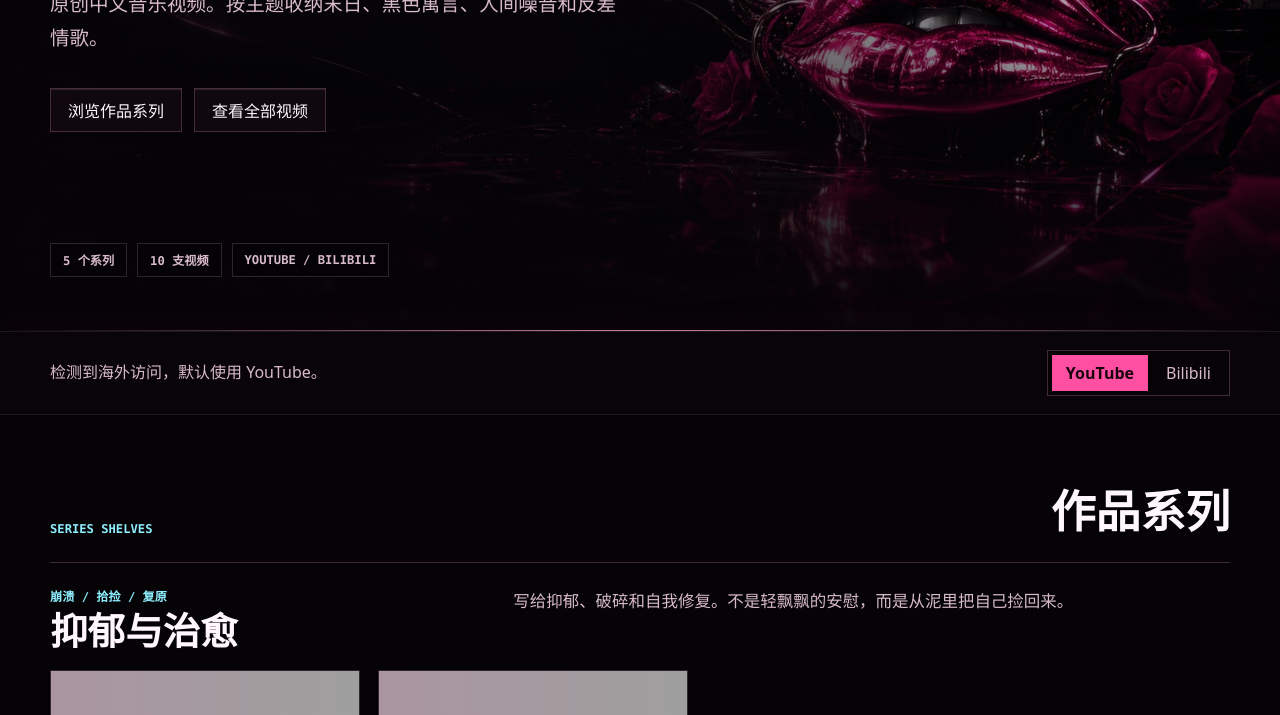
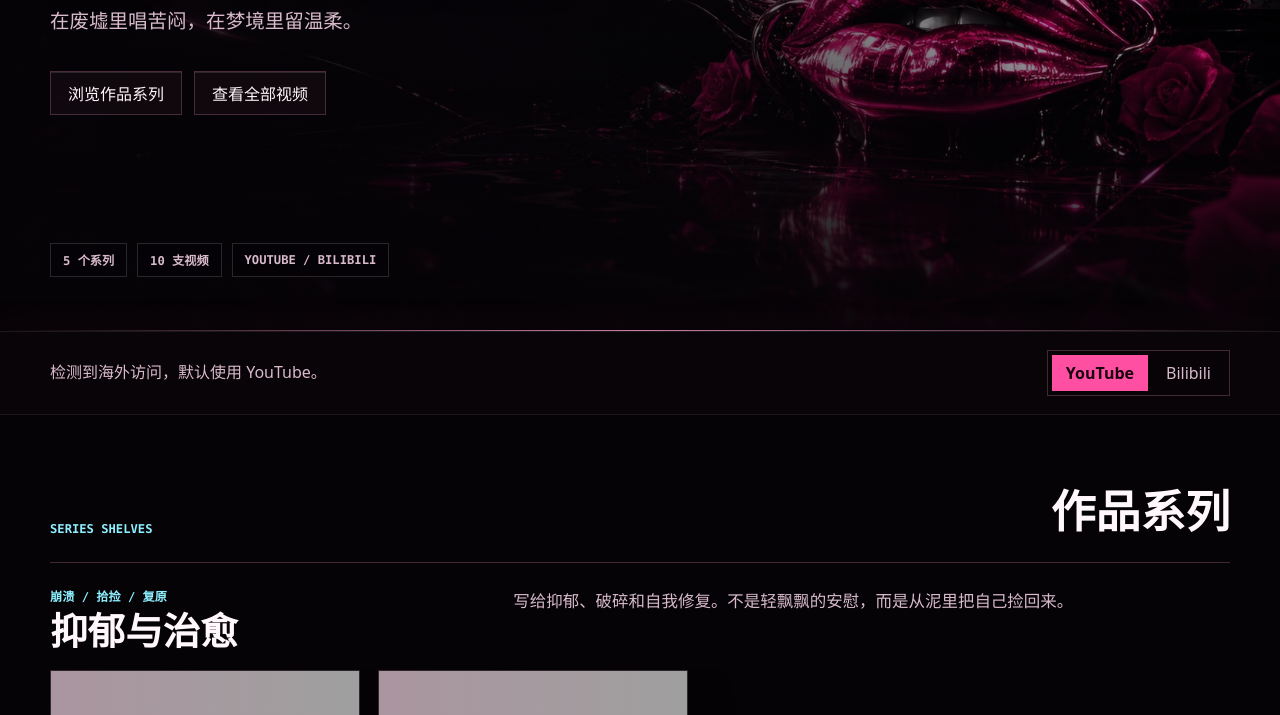
Before and after one commit to yefuwang/titaniumlips.com, a website: page site/public/index.html in a window 1280 px wide. Shown: the part 385-1100 px from the top of the page. Drawn offline with Linux system fonts and the light colour scheme; no server answers; grey boxes are pictures that could not be loaded.

Commit message:
Update homepage subtitle

```diff
--- a/site/public/index.html
+++ b/site/public/index.html
@@ -30,7 +30,7 @@
         <div class="hero-copy">
           <p class="eyebrow">Titan Lips Studio</p>
           <h1 id="hero-title">钛唇工作室</h1>
-          <p class="hero-line">原创中文音乐视频。按主题收纳末日、黑色寓言、人间噪音和反差情歌。</p>
+          <p class="hero-line">在废墟里唱苦闷，在梦境里留温柔。</p>
           <div class="hero-actions">
             <a href="#series">浏览作品系列</a>
             <a href="#catalog">查看全部视频</a>
```
